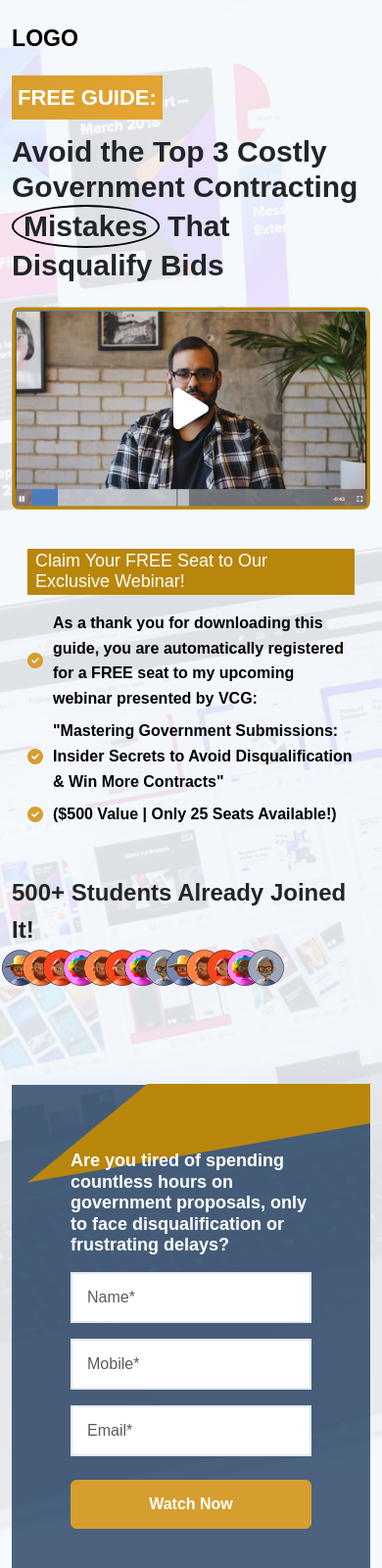
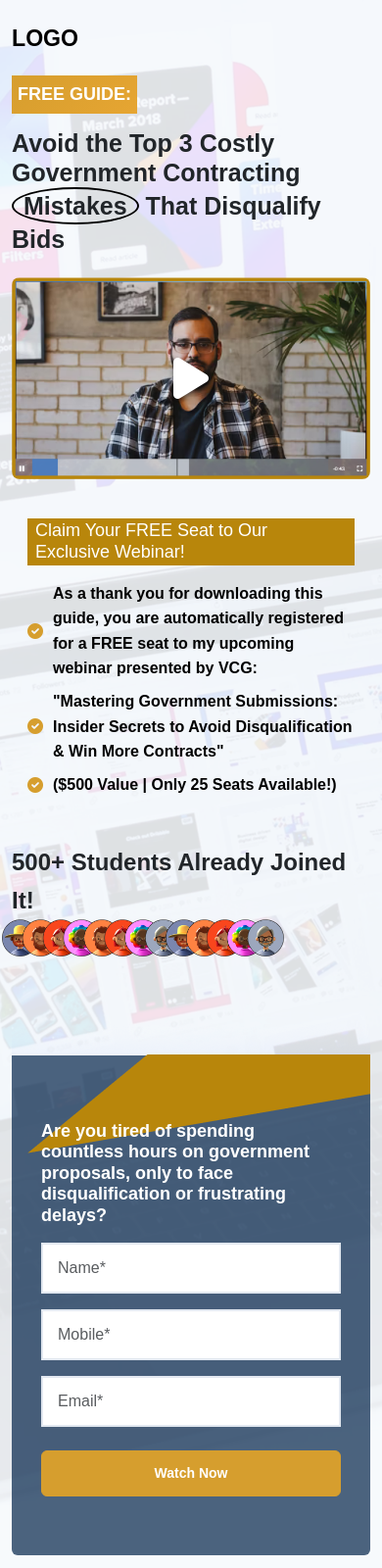
Before and after one commit to Yakshkumar-Patel/pet-layout, a plain HTML site: page index.html in a window 390 px wide. Shown: the top 1600 px of the page at 98% size. Drawn offline with nearby package versions, Linux system fonts and the light colour scheme; a web font is replaced by a local one.

Commit message:
Update index.html

```diff
--- a/index.html
+++ b/index.html
@@ -283,6 +283,22 @@
 }
 @media (max-width: 430px)
 {
+        h2.fw-bold.mb-3.section-1-heading {
+        font-size: 25px;
+    }
+    .highlight-box {
+        font-size: 18px;
+    }
+    .bg-primary-blue.text-white.p-4.rounded {
+        padding: 120px 30px 60px !important;
+    }
+    .btn-gold {
+    padding: 12px 15px;
+    font-size: 14px;
+    }
+        .container.text-center h2, .py-5 h2 {
+        font-size: 22px;
+    }
 }
 @media (max-width: 425px)
 {
```
